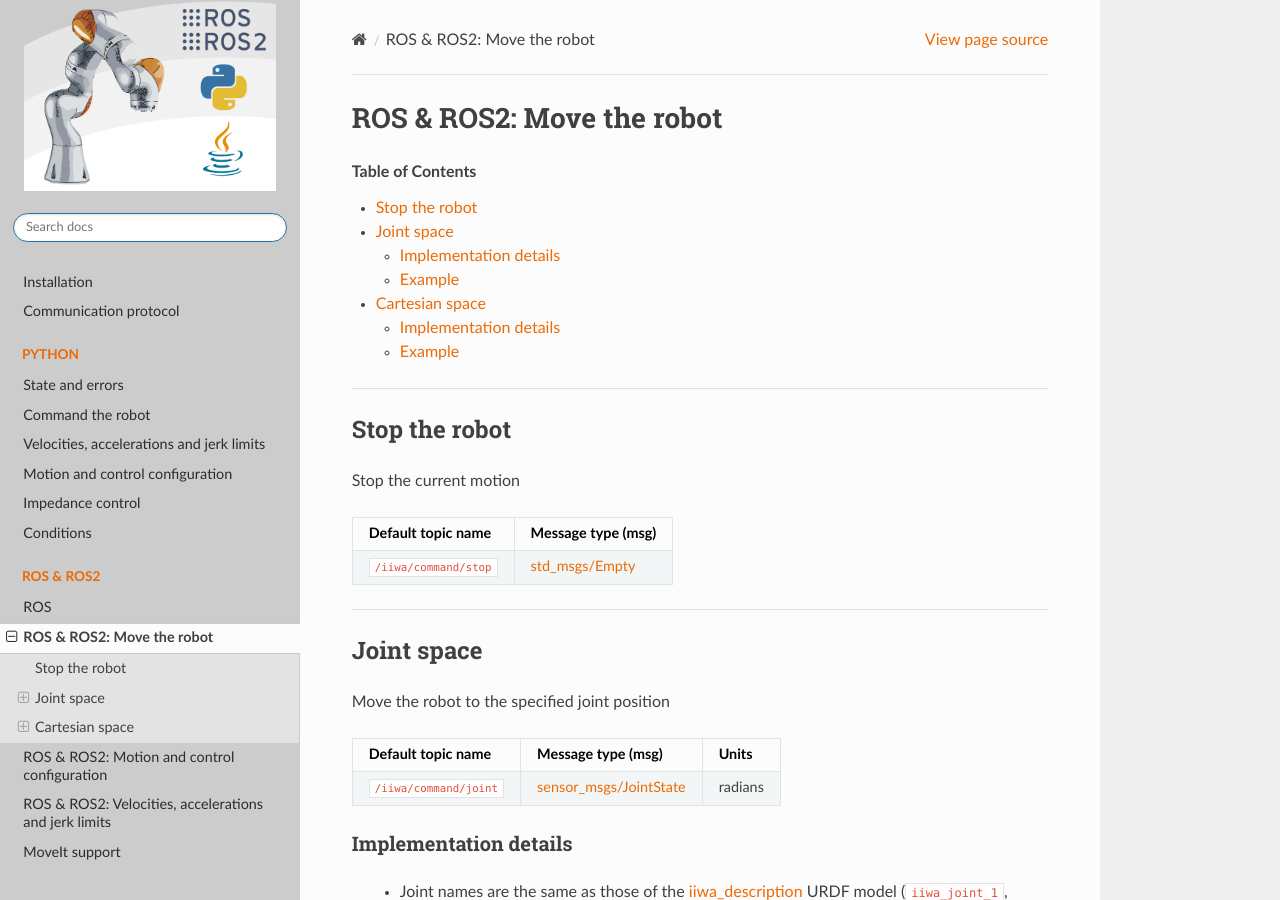
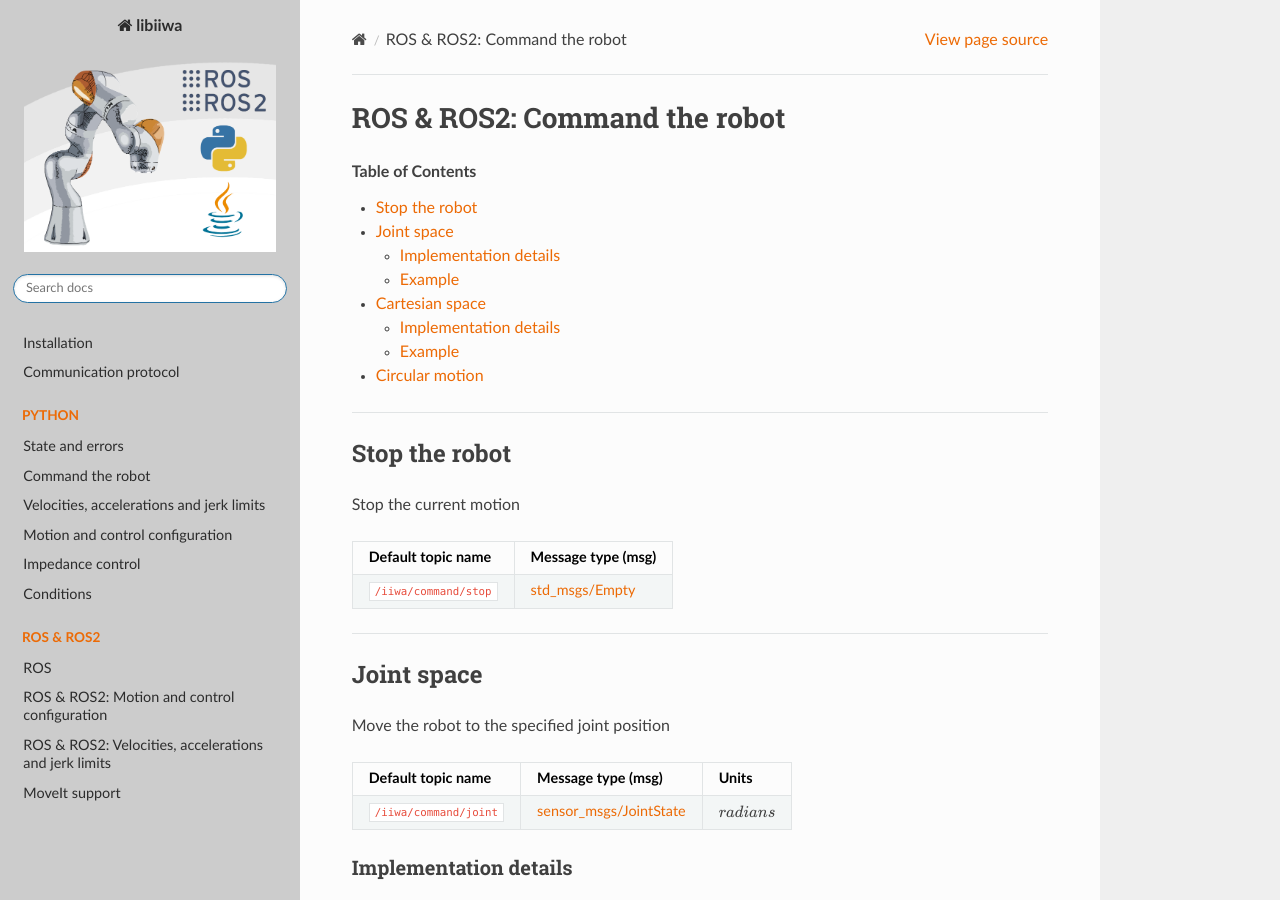
Before and after one commit to Toni-SM/libiiwa, a Sphinx documentation site: the page built from docs/source/modules/ros_command.rst, in a window 1280 px wide and 900 px high. Built offline with Sphinx 7.4.7 and the Read the Docs theme 2.0.0, drawn with Linux system fonts in a browser that asks for light colours; pages that are not in the unit, such as notebooks, are missing from menus; the version number could not be read and is left out; some of the changed text lies outside the part shown.

Commit message:
Rename ROS command file in docs

```diff
--- a/docs/source/modules/ros_move.rst
+++ b/docs/source/modules/ros_command.rst
@@ -1,5 +1,5 @@
-ROS & ROS2: Move the robot
-==========================
+ROS & ROS2: Command the robot
+=============================
 
 .. contents:: Table of Contents
    :depth: 2
@@ -40,7 +40,7 @@
       - Units
     * - :literal:`/iiwa/command/joint`
       - `sensor_msgs/JointState <http://docs.ros.org/en/noetic/api/sensor_msgs/html/msg/JointState.html>`_
-      - radians
+      - :math:`radians`
 
 Implementation details
 ^^^^^^^^^^^^^^^^^^^^^^
@@ -263,6 +263,15 @@
             .. group-tab:: Python
 
                 .. literalinclude:: ../snippets/ros2_move.txt
-                    :language: bash
+                    :language: python
                     :start-after: [start-python-cartesian-2]
                     :end-before: [end-python-cartesian-2]
+
+.. raw:: html
+
+    <hr>
+
+Circular motion
+---------------
+
+# TODO
```
Also changed, not shown: other parts of docs/source/modules/ros_command.rst (+9 -9 lines).
